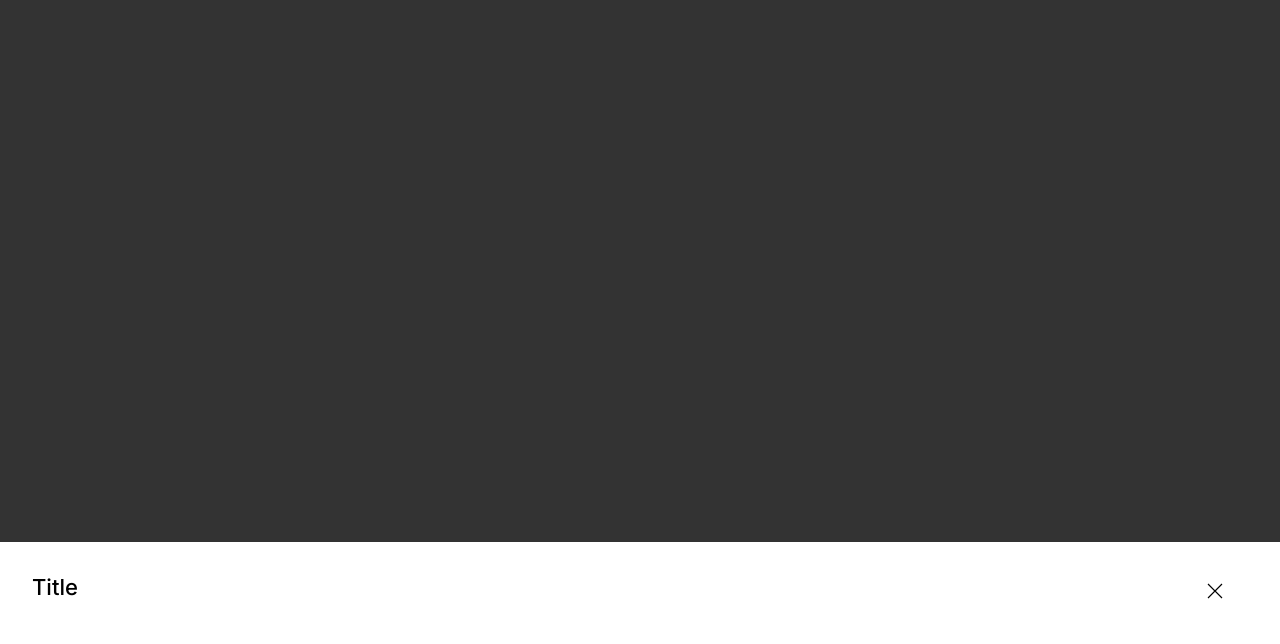
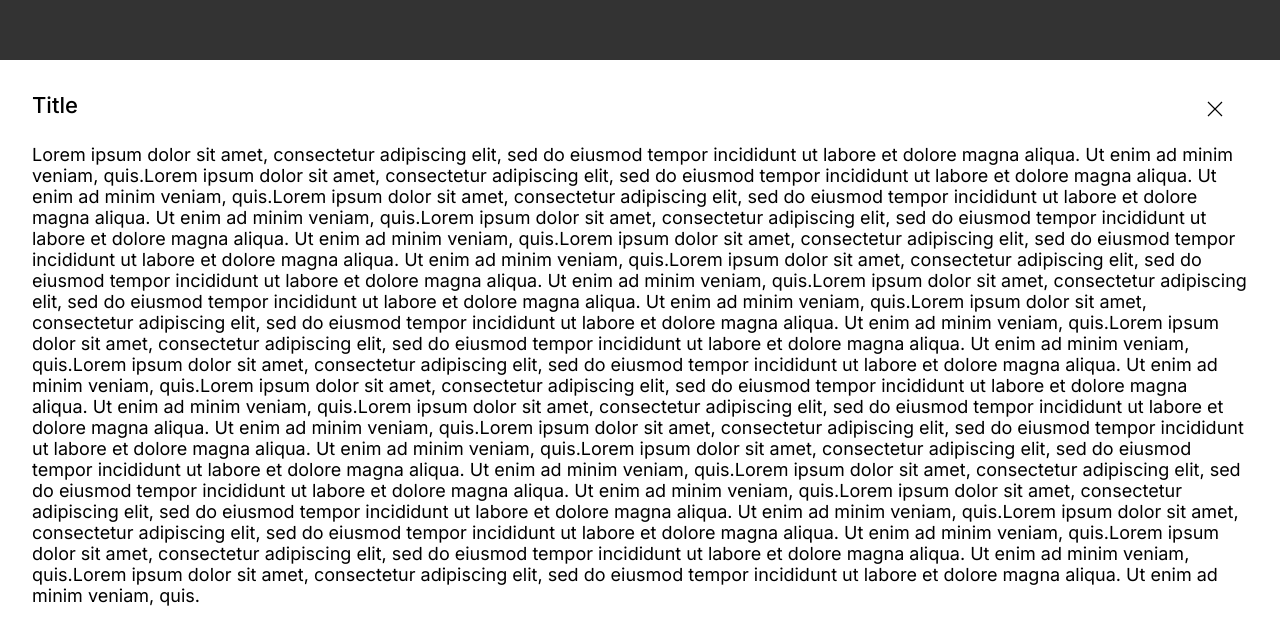
Before and after one commit to UmberBn/react-dialogue-component, a React (Create React App) app: page / in a window 1280 px wide. Shown: the part 130-774 px from the top of the page. Built offline with nearby package versions, Linux system fonts and the light colour scheme.

Commit message:
feat: add dialogue description, fix box-sizing in all elements

```diff
--- a/src/App.tsx
+++ b/src/App.tsx
@@ -9,6 +9,8 @@ import {
   Title,
   CloseButton,
   CloseButtonSvg,
+  Description,
+  DescriptionText,
 } from "./styles";
 import { Close } from "./assets";
 
@@ -17,6 +19,7 @@ const App: React.FC<OverlayProps> = ({
   closeOnOverlayClick,
   isOpen,
   onClose,
+  children,
 }) => {
   if (isOpen) {
     return (
@@ -33,6 +36,11 @@ const App: React.FC<OverlayProps> = ({
               <CloseButtonSvg src={Close} alt="Close dialog button" />
             </CloseButton>
           </Header>
+          {children && (
+            <Description>
+              <DescriptionText>{children}</DescriptionText>
+            </Description>
+          )}
         </Content>
       </Container>
     );
--- a/src/index.css
+++ b/src/index.css
@@ -1,7 +1,13 @@
-@import url('https://fonts.googleapis.com/css2?family=Inter:wght@300;400;500&display=swap');
+@import url("https://fonts.googleapis.com/css2?family=Inter:wght@300;400;500&display=swap");
 
 :root {
   font-size: 16px;
+}
+
+* {
+  margin: 0;
+  padding: 0;
+  box-sizing: border-box;
 }
 
 body {
--- a/src/index.tsx
+++ b/src/index.tsx
@@ -11,7 +11,50 @@ ReactDOM.render(
       isOpen={true}
       onClose={() => {}}
       title={"Title"}
-    />
+    >
+      Lorem ipsum dolor sit amet, consectetur adipiscing elit, sed do eiusmod
+      tempor incididunt ut labore et dolore magna aliqua. Ut enim ad minim
+      veniam, quis.Lorem ipsum dolor sit amet, consectetur adipiscing elit, sed
+      do eiusmod tempor incididunt ut labore et dolore magna aliqua. Ut enim ad
+      minim veniam, quis.Lorem ipsum dolor sit amet, consectetur adipiscing
+      elit, sed do eiusmod tempor incididunt ut labore et dolore magna aliqua.
+      Ut enim ad minim veniam, quis.Lorem ipsum dolor sit amet, consectetur
+      adipiscing elit, sed do eiusmod tempor incididunt ut labore et dolore
+      magna aliqua. Ut enim ad minim veniam, quis.Lorem ipsum dolor sit amet,
+      consectetur adipiscing elit, sed do eiusmod tempor incididunt ut labore et
+      dolore magna aliqua. Ut enim ad minim veniam, quis.Lorem ipsum dolor sit
+      amet, consectetur adipiscing elit, sed do eiusmod tempor incididunt ut
+      labore et dolore magna aliqua. Ut enim ad minim veniam, quis.Lorem ipsum
+      dolor sit amet, consectetur adipiscing elit, sed do eiusmod tempor
+      incididunt ut labore et dolore magna aliqua. Ut enim ad minim veniam,
+      quis.Lorem ipsum dolor sit amet, consectetur adipiscing elit, sed do
+      eiusmod tempor incididunt ut labore et dolore magna aliqua. Ut enim ad
+      minim veniam, quis.Lorem ipsum dolor sit amet, consectetur adipiscing
+      elit, sed do eiusmod tempor incididunt ut labore et dolore magna aliqua.
+      Ut enim ad minim veniam, quis.Lorem ipsum dolor sit amet, consectetur
+      adipiscing elit, sed do eiusmod tempor incididunt ut labore et dolore
+      magna aliqua. Ut enim ad minim veniam, quis.Lorem ipsum dolor sit amet,
+      consectetur adipiscing elit, sed do eiusmod tempor incididunt ut labore et
+      dolore magna aliqua. Ut enim ad minim veniam, quis.Lorem ipsum dolor sit
+      amet, consectetur adipiscing elit, sed do eiusmod tempor incididunt ut
+      labore et dolore magna aliqua. Ut enim ad minim veniam, quis.Lorem ipsum
+      dolor sit amet, consectetur adipiscing elit, sed do eiusmod tempor
+      incididunt ut labore et dolore magna aliqua. Ut enim ad minim veniam,
+      quis.Lorem ipsum dolor sit amet, consectetur adipiscing elit, sed do
+      eiusmod tempor incididunt ut labore et dolore magna aliqua. Ut enim ad
+      minim veniam, quis.Lorem ipsum dolor sit amet, consectetur adipiscing
+      elit, sed do eiusmod tempor incididunt ut labore et dolore magna aliqua.
+      Ut enim ad minim veniam, quis.Lorem ipsum dolor sit amet, consectetur
+      adipiscing elit, sed do eiusmod tempor incididunt ut labore et dolore
+      magna aliqua. Ut enim ad minim veniam, quis.Lorem ipsum dolor sit amet,
+      consectetur adipiscing elit, sed do eiusmod tempor incididunt ut labore et
+      dolore magna aliqua. Ut enim ad minim veniam, quis.Lorem ipsum dolor sit
+      amet, consectetur adipiscing elit, sed do eiusmod tempor incididunt ut
+      labore et dolore magna aliqua. Ut enim ad minim veniam, quis.Lorem ipsum
+      dolor sit amet, consectetur adipiscing elit, sed do eiusmod tempor
+      incididunt ut labore et dolore magna aliqua. Ut enim ad minim veniam,
+      quis.
+    </App>
   </React.StrictMode>,
   document.getElementById("root")
 );
--- a/src/styles.ts
+++ b/src/styles.ts
@@ -7,21 +7,22 @@ type OverlayProps = {
 const OverlayHeigth = 82;
 
 export const Container = styled.div`
+  box-sizing: border-box;
+  position: fixed;
   display: flex;
   flex-direction: column;
-  position: fixed;
+  height: 100%;
+  width: 100%;
+  z-index: 999;
+  left: 0;
   top: 0;
-  bottom: 0;
-  left: 0;
-  right: 0;
-  flex-wrap: nowrap;
 `;
 
 export const Overlay = styled.div<OverlayProps>`
   height: 100%;
   width: 100%;
   background-color: #000000;
-  min-width: ${OverlayHeigth}px;
+  min-height: ${OverlayHeigth}px;
   opacity: 0.8;
   cursor: ${({ isHovered }) => (isHovered ? "pointer" : "auto")};
 `;
@@ -29,7 +30,9 @@ export const Overlay = styled.div<OverlayProps>`
 export const Content = styled.div`
   display: flex;
   flex-direction: column;
+  flex: 1 0 auto;
   padding: 32px;
+  height: fit-content;
   max-height: calc(100vh - ${OverlayHeigth}px);
   min-height: 64px;
   background-color: #ffffff;
@@ -57,3 +60,14 @@ export const CloseButton = styled.button`
 `;
 
 export const CloseButtonSvg = styled.img``;
+
+export const Description = styled.div`
+  padding-bottom: 32px;
+  overflow: auto;
+`;
+
+export const DescriptionText = styled.p`
+  font-weight: 400;
+  font-size: 1.125rem;
+  margin: 0;
+`;
```
